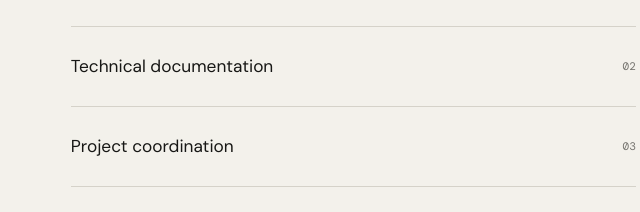
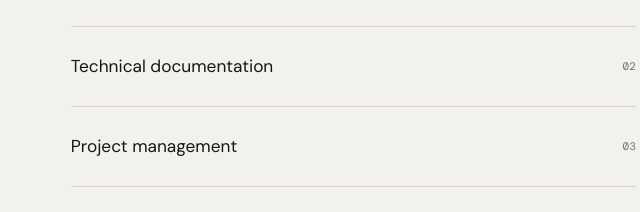
Before and after one commit to adetunjikunlere01-ops/kunlere-adetunji-portfolio-v2, a plain HTML site: page index.html in a window 1280 px wide. Shown: the part 5940-6152 px from the top of the page, 593-1233 px from the left. Drawn offline with nearby package versions, Linux system fonts and the light colour scheme; a web font is replaced by a local one.

Commit message:
Rename Project coordination to Project management

```diff
--- a/index.html
+++ b/index.html
@@ -77,7 +77,7 @@
     <ol class="capabilities-list">
       <li><span>Architectural design and consultancy</span><small>01</small></li>
       <li><span>Technical documentation</span><small>02</small></li>
-      <li><span>Project coordination</span><small>03</small></li>
+      <li><span>Project management</span><small>03</small></li>
       <li><span>Construction support</span><small>04</small></li>
       <li><span>Visualization</span><small>05</small></li>
     </ol>
```
